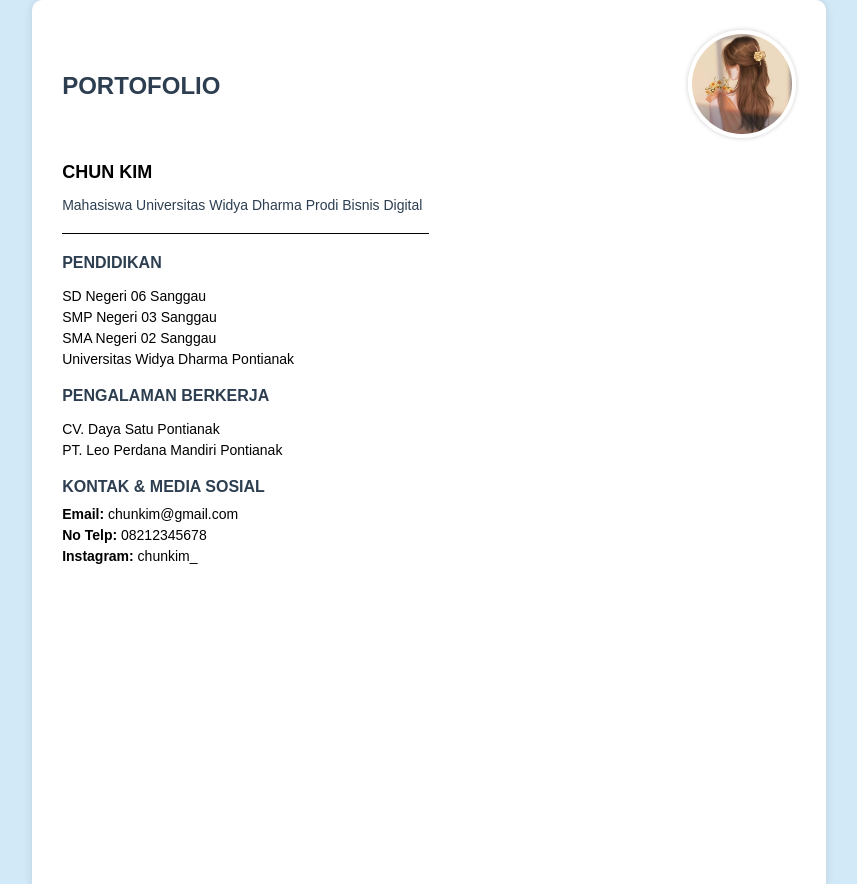
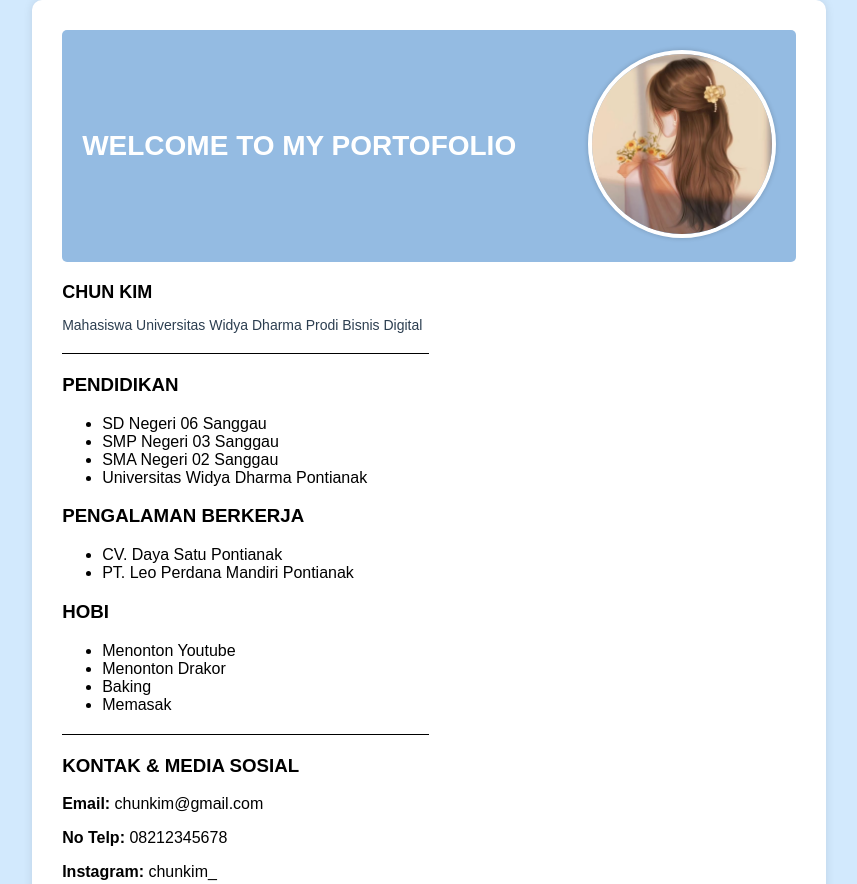
Before and after one commit to chunnkim/chunkim.github.io, a plain HTML site: page index.html in a window 1280 px wide. Shown: the top 884 px of the page, without its empty margins (211-1068 px from the left). Drawn offline with Linux system fonts and the light colour scheme.

Commit message:
tambahan

```diff
--- a/index.html
+++ b/index.html
@@ -9,7 +9,7 @@
 <body>
   <div class="container">
     <div class="header">
-      <h1>PORTOFOLIO</h1>
+      <h1> WELCOME TO MY PORTOFOLIO</h1>
       <div class="photo">
         <img src="images/foto.jpg" alt="Foto Chun Kim">
       </div>
@@ -22,7 +22,7 @@
 
     <hr>
 
-    <div class="section">
+    <div class="pendidikan">
       <h3>PENDIDIKAN</h3>
       <ul>
         <li>SD Negeri 06 Sanggau</li>
@@ -32,7 +32,9 @@
       </ul>
     </div>
 
-    <div class="section">
+
+
+    <div class="pengalaman bekerja">
       <h3>PENGALAMAN BERKERJA</h3>
       <ul>
         <li>CV. Daya Satu Pontianak</li>
@@ -40,7 +42,21 @@
       </ul>
     </div>
 
-    <div class="section">
+
+
+    <div class="hobi">
+      <h3>HOBI</h3>
+      <ul>
+        <li>Menonton Youtube</li>
+        <li>Menonton Drakor</li>
+        <li>Baking</li>
+        <li>Memasak</li>
+      </ul>
+    </div>
+
+    <hr>
+
+    <div class="kontak">
       <h3>KONTAK & MEDIA SOSIAL</h3>
       <p><strong>Email:</strong> chunkim@gmail.com</p>
       <p><strong>No Telp:</strong> 08212345678</p>
--- a/style.css
+++ b/style.css
@@ -1,4 +1,5 @@
 /* Ukuran A4 */
+
 @page {
   size: A4;
   margin: 0;
@@ -6,7 +7,7 @@
 
 body {
   font-family: Arial, sans-serif;
-  background-color: #d2e9f7;
+  background-color:#d2e9fd;
   margin: 0;
   padding: 0;
 }
@@ -26,17 +27,23 @@ body {
   display: flex;
   justify-content: space-between;
   align-items: center;
+  background-color: #94bbe2;
+  color: #ffffff;
+  padding:20px;
+  border-radius: 5px;
+  box-shadow: 0 4 5px rgba(0,0,0,0.2);
 }
 
 .header h1 {
-  color: #2c3e50;
-  font-size: 24px;
+  color: #ffffff;
+  font-size: 28px;
+
 }
 
 .photo img {
-  width: 100px;
-  height: 100px;
-  border-radius: 50%;
+  width: 180px;
+  height: 180px;
+  border-radius: 60%;
   object-fit: cover;
   border: 4px solid #ffffff;
   box-shadow: 0 0 5px rgba(0,0,0,0.2);
@@ -65,6 +72,8 @@ hr {
 
 .section {
   margin-bottom: 20px;
+  border-bottom:2px solid #ecf4db;
+
 }
 
 .section h3 {
@@ -83,7 +92,13 @@ hr {
   margin-bottom: 5px;
 }
 
-.section p {
-  font-size: 14px;
-  margin: 5px 0;
+.kontak  {
+  .kontak {
+  text-align: center; /* Memusatkan teks */
+  position: absolute; /* Posisi absolut untuk menempatkan di bagian bawah */
+  bottom: 20px; /* Jarak dari bagian bawah */
+  left: 50%; /* Memulai dari tengah secara horizontal */
+  transform: translateX(-50%); /* Memastikan elemen benar-benar di tengah */
+  width: 100%; /* Opsional: agar elemen tetap responsif */
 }
+}
```
